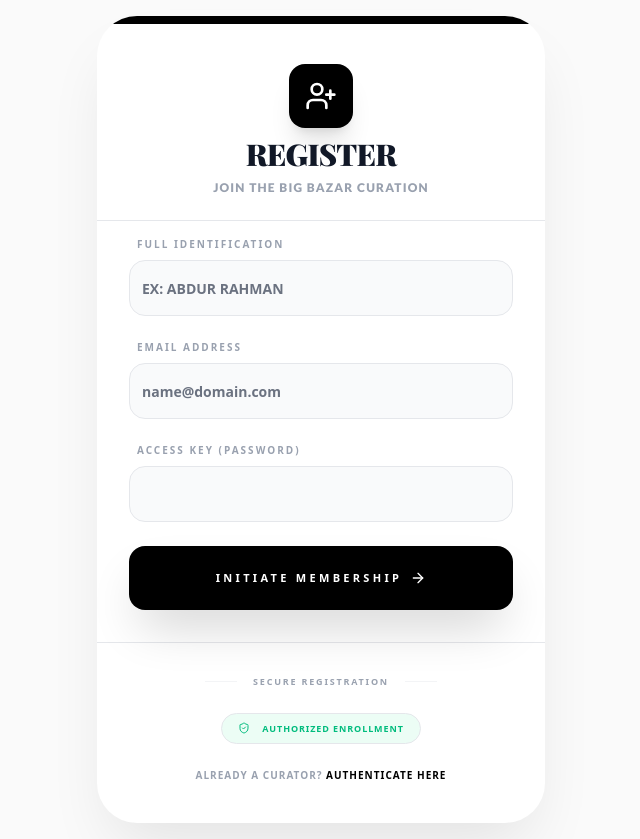
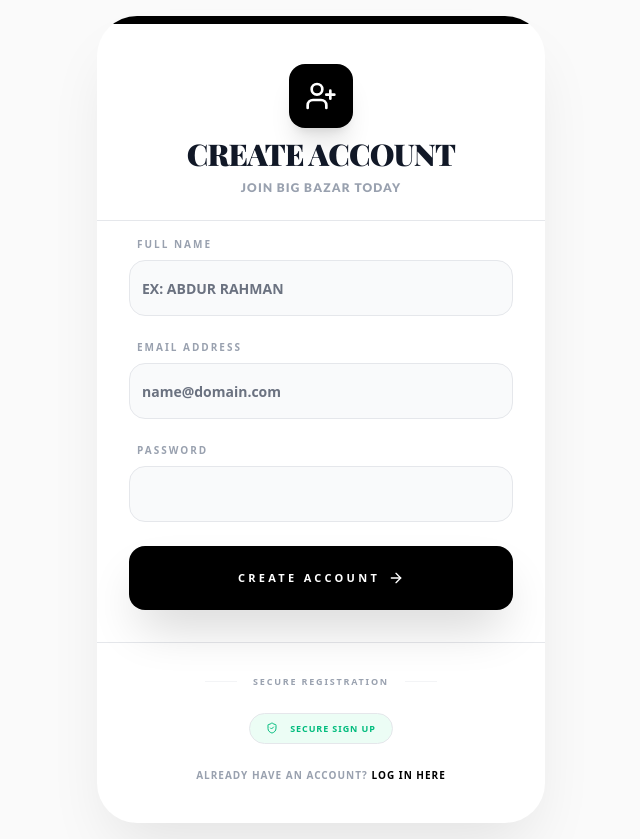
Before and after one commit to zihad2003/BigBazarbariarhat, a Next.js app in the folder apps/web/: page /signup in a window 1280 px wide. Shown: the whole page, without its empty margins (319-959 px from the left). Built offline with nearby package versions, Linux system fonts and the light colour scheme; no server answers; a web font is replaced by a local one.

Commit message:
fix: enable mock sign up and simplify auth page terminology

```diff
--- a/apps/web/src/app/(auth)/login/page.tsx
+++ b/apps/web/src/app/(auth)/login/page.tsx
@@ -101,7 +101,7 @@
                                 <Loader2 className="h-4 w-4 animate-spin" />
                             ) : (
                                 <span className="flex items-center gap-2">
-                                    Authenticate <ArrowRight className="h-4 w-4 transition-transform group-hover:translate-x-1" />
+                                    Log In <ArrowRight className="h-4 w-4 transition-transform group-hover:translate-x-1" />
                                 </span>
                             )}
                         </Button>
@@ -110,15 +110,15 @@
                 <CardFooter className="px-8 pb-10 flex flex-col items-center gap-6 border-t border-gray-50 pt-8">
                     <div className="flex items-center gap-4 text-gray-400">
                         <div className="h-px w-8 bg-gray-100" />
-                        <span className="text-[9px] font-black uppercase tracking-[0.2em]">Secure Authentication</span>
+                        <span className="text-[9px] font-black uppercase tracking-[0.2em]">Secure Connection</span>
                         <div className="h-px w-8 bg-gray-100" />
                     </div>
                     <div className="flex items-center gap-3 text-emerald-500 bg-emerald-50 px-4 py-2 rounded-full border border-emerald-100">
                         <ShieldCheck className="h-3 w-3" />
-                        <span className="text-[9px] font-black uppercase tracking-widest">End-to-End Encrypted</span>
+                        <span className="text-[9px] font-black uppercase tracking-widest">Secure Login</span>
                     </div>
                     <p className="text-[10px] text-gray-400 font-bold uppercase tracking-widest">
-                        New here? <Link href="/register" className="text-black hover:underline">Create Account</Link>
+                        New here? <Link href="/signup" className="text-black hover:underline">Create Account</Link>
                     </p>
                 </CardFooter>
             </Card>
--- a/apps/web/src/app/(auth)/signup/page.tsx
+++ b/apps/web/src/app/(auth)/signup/page.tsx
@@ -57,9 +57,9 @@
                         <UserPlus className="h-8 w-8" />
                     </div>
                     <div>
-                        <CardTitle className="text-3xl font-black tracking-tight uppercase">Register</CardTitle>
+                        <CardTitle className="text-3xl font-black tracking-tight uppercase">Create Account</CardTitle>
                         <CardDescription className="text-xs font-black text-gray-400 uppercase tracking-widest mt-2">
-                            Join the Big Bazar Curation
+                            Join Big Bazar today
                         </CardDescription>
                     </div>
                 </CardHeader>
@@ -71,7 +71,7 @@
                             </div>
                         )}
                         <div className="space-y-2">
-                            <label htmlFor="name" className="block text-[10px] font-black text-gray-400 uppercase tracking-[0.2em] ml-2">Full Identification</label>
+                            <label htmlFor="name" className="block text-[10px] font-black text-gray-400 uppercase tracking-[0.2em] ml-2">Full Name</label>
                             <Input
                                 id="name"
                                 type="text"
@@ -95,7 +95,7 @@
                             />
                         </div>
                         <div className="space-y-2">
-                            <label htmlFor="password" className="block text-[10px] font-black text-gray-400 uppercase tracking-[0.2em] ml-2">Access Key (Password)</label>
+                            <label htmlFor="password" className="block text-[10px] font-black text-gray-400 uppercase tracking-[0.2em] ml-2">Password</label>
                             <Input
                                 id="password"
                                 type="password"
@@ -114,7 +114,7 @@
                                 <Loader2 className="h-4 w-4 animate-spin" />
                             ) : (
                                 <span className="flex items-center gap-2">
-                                    Initiate Membership <ArrowRight className="h-4 w-4 transition-transform group-hover:translate-x-1" />
+                                    Create Account <ArrowRight className="h-4 w-4 transition-transform group-hover:translate-x-1" />
                                 </span>
                             )}
                         </Button>
@@ -128,10 +128,10 @@
                     </div>
                     <div className="flex items-center gap-3 text-emerald-500 bg-emerald-50 px-4 py-2 rounded-full border border-emerald-100">
                         <ShieldCheck className="h-3 w-3" />
-                        <span className="text-[9px] font-black uppercase tracking-widest">Authorized Enrollment</span>
+                        <span className="text-[9px] font-black uppercase tracking-widest">Secure Sign Up</span>
                     </div>
                     <p className="text-[10px] text-gray-400 font-bold uppercase tracking-widest">
-                        Already a curator? <Link href="/login" className="text-black hover:underline">Authenticate Here</Link>
+                        Already have an account? <Link href="/login" className="text-black hover:underline">Log In Here</Link>
                     </p>
                 </CardFooter>
             </Card>
--- a/apps/web/src/auth.ts
+++ b/apps/web/src/auth.ts
@@ -13,7 +13,7 @@
       async authorize(credentials) {
         if (!credentials?.email || !credentials?.password) return null;
 
-        // Temporary mock for successful auth without database
+        // Mock Admin User
         if (credentials.email === "admin@bigbazar.com" && credentials.password === "admin123") {
             return {
               id: "1",
@@ -23,7 +23,13 @@
             };
         }
 
-        return null;
+        // Mock Guest User (Allows any other login to succeed for now)
+        return {
+          id: Math.random().toString(36).substr(2, 9),
+          email: credentials.email as string,
+          name: (credentials.email as string).split('@')[0],
+          role: "USER",
+        };
       },
     }),
   ],
```
